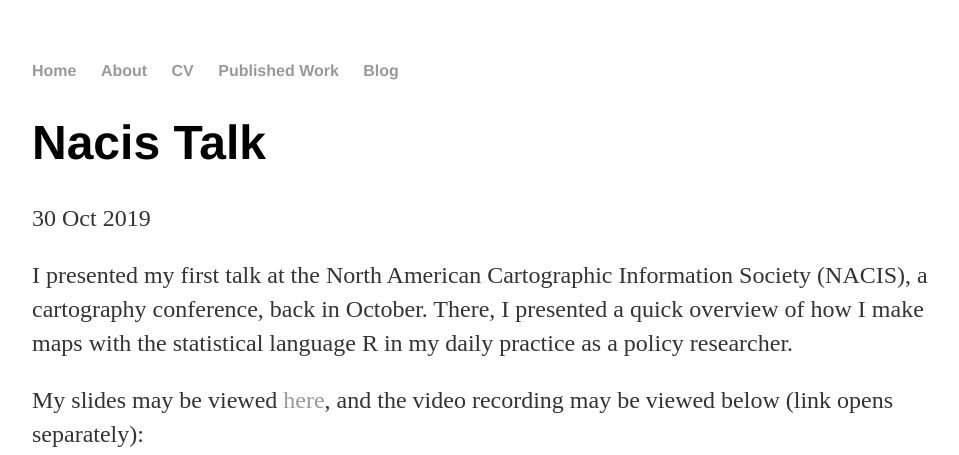
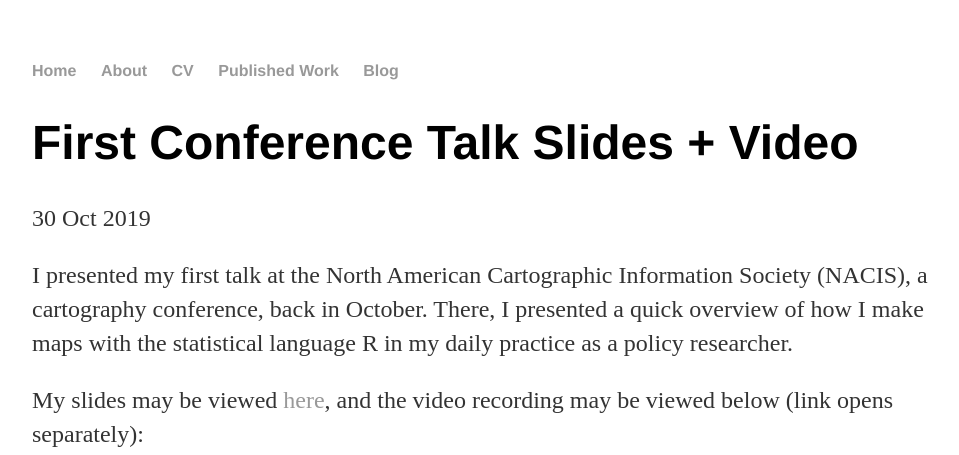
Before and after one commit to leecourt98/leecourt98.github.io, a Jekyll site: the page built from _posts/2019-10-30-nacis-talk.md, in a window 1280 px wide, cut to the strip 0-455 px from the top of the page. Shown: the whole strip, without its empty margins (160-1119 px from the left). Built offline with Jekyll 4.4.1, drawn with Linux system fonts in a browser that asks for light colours; our own code applies the rules of GitHub Pages for plain Markdown files.

Commit message:
add yaml header

```diff
--- a/_posts/2019-10-30-nacis-talk.md
+++ b/_posts/2019-10-30-nacis-talk.md
@@ -1,3 +1,9 @@
+---
+layout: post
+title: First Conference Talk Slides + Video
+date: 2019-10-30
+---
+
 I presented my first talk at the North American Cartographic Information Society (NACIS), a cartography conference, back in October.
 There, I presented a quick overview of how I make maps with the statistical language R in my daily practice as a policy researcher.
 
```
